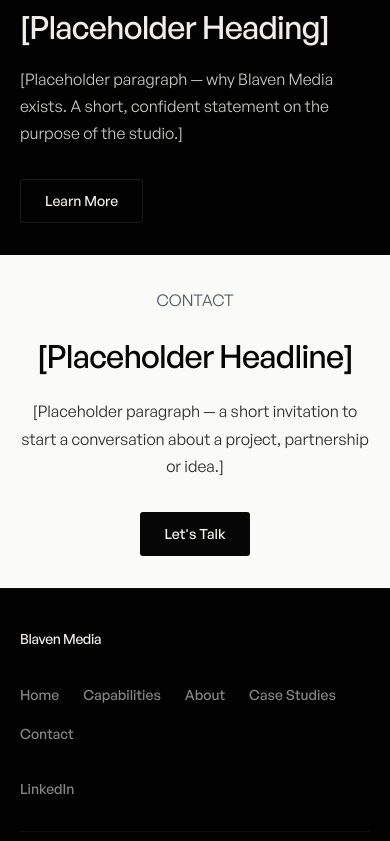
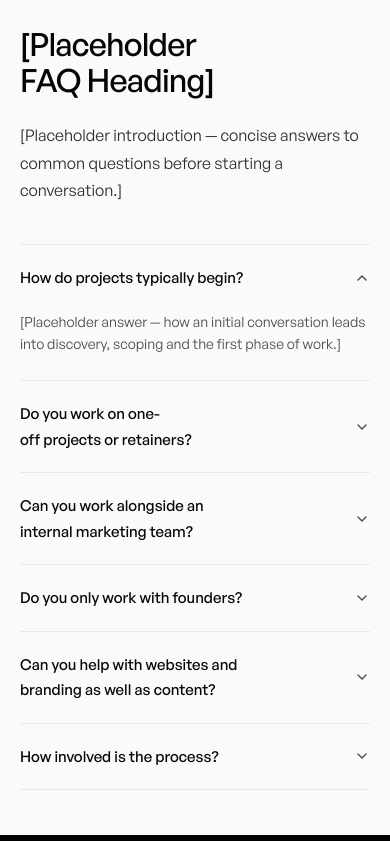
Before and after one commit to jakehbill/blaven-media, a Next.js app: page / in a window 390 px wide. Shown: the part 4483-5324 px from the top of the page. Built offline with nearby package versions, Linux system fonts and the light colour scheme; no server answers.

Commit message:
Remove capabilities page

```diff
--- a/app/page.tsx
+++ b/app/page.tsx
@@ -4,6 +4,7 @@ import {
   AboutPreview,
   Capabilities,
   ContactCta,
+  Faq,
   Hero,
   Testimonials,
   WhyThisMatters,
@@ -18,6 +19,7 @@ export default function HomePage() {
         <WhyThisMatters />
         <Capabilities />
         <Testimonials />
+        <Faq />
         <AboutPreview />
         <ContactCta />
       </main>
--- /dev/null
+++ b/components/sections/faq.tsx
@@ -0,0 +1,36 @@
+"use client";
+
+import { Accordion } from "@/components/ui/accordion";
+import { Container } from "@/components/ui/container";
+import { MotionReveal } from "@/components/ui/motion-reveal";
+import { Section } from "@/components/ui/section";
+import { SectionHeader } from "@/components/ui/section-header";
+import { faqContent } from "@/data/faq";
+
+function Faq() {
+  return (
+    <Section
+      id="faq"
+      spacing="md"
+      surface="light"
+      aria-labelledby="faq-heading"
+    >
+      <Container>
+        <div className="grid items-start gap-10 lg:grid-cols-[minmax(0,0.9fr)_minmax(0,1.1fr)] lg:gap-16">
+          <SectionHeader
+            id="faq-heading"
+            label={faqContent.label}
+            heading={faqContent.heading}
+            introduction={faqContent.introduction}
+          />
+
+          <MotionReveal delay={0.08}>
+            <Accordion items={faqContent.items} />
+          </MotionReveal>
+        </div>
+      </Container>
+    </Section>
+  );
+}
+
+export { Faq };
--- a/components/sections/index.ts
+++ b/components/sections/index.ts
@@ -4,6 +4,7 @@ export { Capabilities } from "@/components/sections/capabilities";
 export { CaseStudies } from "@/components/sections/case-studies";
 export { Contact } from "@/components/sections/contact";
 export { ContactCta } from "@/components/sections/contact-cta";
+export { Faq } from "@/components/sections/faq";
 export { Hero } from "@/components/sections/hero";
 export { Testimonials } from "@/components/sections/testimonials";
 export { WhyThisMatters } from "@/components/sections/why-this-matters";
--- /dev/null
+++ b/components/ui/accordion.tsx
@@ -0,0 +1,71 @@
+"use client";
+
+import { ChevronDown } from "lucide-react";
+import { useId, useState } from "react";
+
+import { cn } from "@/lib/utils";
+
+type AccordionItemData = {
+  question: string;
+  answer: string;
+};
+
+type AccordionProps = {
+  items: readonly AccordionItemData[];
+  className?: string;
+};
+
+function Accordion({ items, className }: AccordionProps) {
+  const baseId = useId();
+  const [openIndex, setOpenIndex] = useState<number | null>(0);
+
+  return (
+    <div className={cn("divide-y divide-border/60 border-y border-border/60", className)}>
+      {items.map((item, index) => {
+        const isOpen = openIndex === index;
+        const panelId = `${baseId}-panel-${index}`;
+        const buttonId = `${baseId}-button-${index}`;
+
+        return (
+          <div key={item.question}>
+            <h3>
+              <button
+                id={buttonId}
+                type="button"
+                className="flex w-full items-center justify-between gap-6 py-5 text-left transition-colors hover:text-foreground focus-visible:outline-none focus-visible:ring-2 focus-visible:ring-ring focus-visible:ring-offset-2 focus-visible:ring-offset-background"
+                aria-expanded={isOpen}
+                aria-controls={panelId}
+                onClick={() => setOpenIndex(isOpen ? null : index)}
+              >
+                <span className="text-[0.9375rem] font-medium text-foreground md:text-base">
+                  {item.question}
+                </span>
+                <ChevronDown
+                  className={cn(
+                    "size-4 shrink-0 text-muted-foreground transition-transform duration-300",
+                    isOpen && "rotate-180",
+                  )}
+                  aria-hidden
+                />
+              </button>
+            </h3>
+
+            <div
+              id={panelId}
+              role="region"
+              aria-labelledby={buttonId}
+              hidden={!isOpen}
+              className={cn(!isOpen && "hidden")}
+            >
+              <p className="max-w-prose pb-6 text-sm leading-relaxed text-muted-foreground md:text-[0.9375rem]">
+                {item.answer}
+              </p>
+            </div>
+          </div>
+        );
+      })}
+    </div>
+  );
+}
+
+export { Accordion };
--- a/components/ui/index.ts
+++ b/components/ui/index.ts
@@ -1,3 +1,4 @@
+export { Accordion } from "@/components/ui/accordion";
 export { Button, buttonVariants } from "@/components/ui/button";
 export { Card, cardVariants } from "@/components/ui/card";
 export { ContactForm } from "@/components/ui/contact-form";
--- /dev/null
+++ b/data/faq.ts
@@ -0,0 +1,44 @@
+export type FaqItem = {
+  question: string;
+  answer: string;
+};
+
+export const faqContent = {
+  label: "FAQ",
+  heading: "[Placeholder FAQ Heading]",
+  introduction:
+    "[Placeholder introduction — concise answers to common questions before starting a conversation.]",
+  items: [
+    {
+      question: "How do projects typically begin?",
+      answer:
+        "[Placeholder answer — how an initial conversation leads into discovery, scoping and the first phase of work.]",
+    },
+    {
+      question: "Do you work on one-off projects or retainers?",
+      answer:
+        "[Placeholder answer — both project-based engagements and ongoing retainers, depending on the need.]",
+    },
+    {
+      question: "Can you work alongside an internal marketing team?",
+      answer:
+        "[Placeholder answer — how we collaborate with in-house teams, stakeholders and existing processes.]",
+    },
+    {
+      question: "Do you only work with founders?",
+      answer:
+        "[Placeholder answer — the kinds of founders, experts and organisations we partner with.]",
+    },
+    {
+      question:
+        "Can you help with websites and branding as well as content?",
+      answer:
+        "[Placeholder answer — brand, digital and content sit within one connected communications practice.]",
+    },
+    {
+      question: "How involved is the process?",
+      answer:
+        "[Placeholder answer — the level of collaboration expected and how decisions are made along the way.]",
+    },
+  ] as const satisfies readonly FaqItem[],
+} as const;
--- a/data/navigation.ts
+++ b/data/navigation.ts
@@ -7,7 +7,6 @@ export type NavItem = {
 
 export const primaryNavigation: NavItem[] = [
   { label: "Home", href: "/" },
-  { label: "Capabilities", href: "/#services", sectionId: "services" },
   { label: "About", href: "/about" },
   { label: "Case Studies", href: "/case-studies" },
   { label: "Contact", href: "/contact" },
--- a/lib/navigation.ts
+++ b/lib/navigation.ts
@@ -6,7 +6,7 @@ export function isNavItemActive(
   activeSection: string | null,
 ) {
   if (item.href === "/") {
-    return pathname === "/" && activeSection !== "services";
+    return pathname === "/";
   }
 
   if (item.sectionId && item.href.includes("#")) {
```
